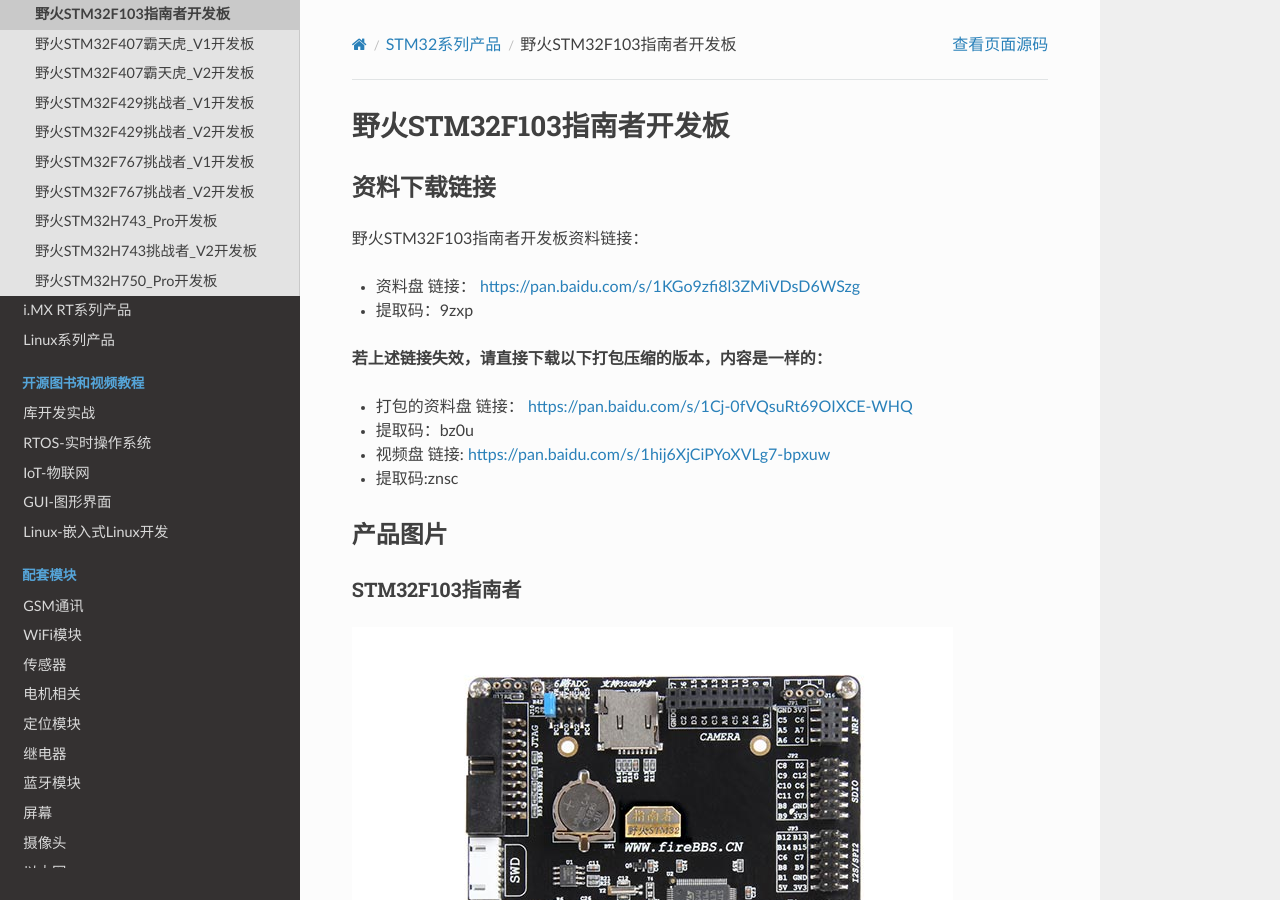
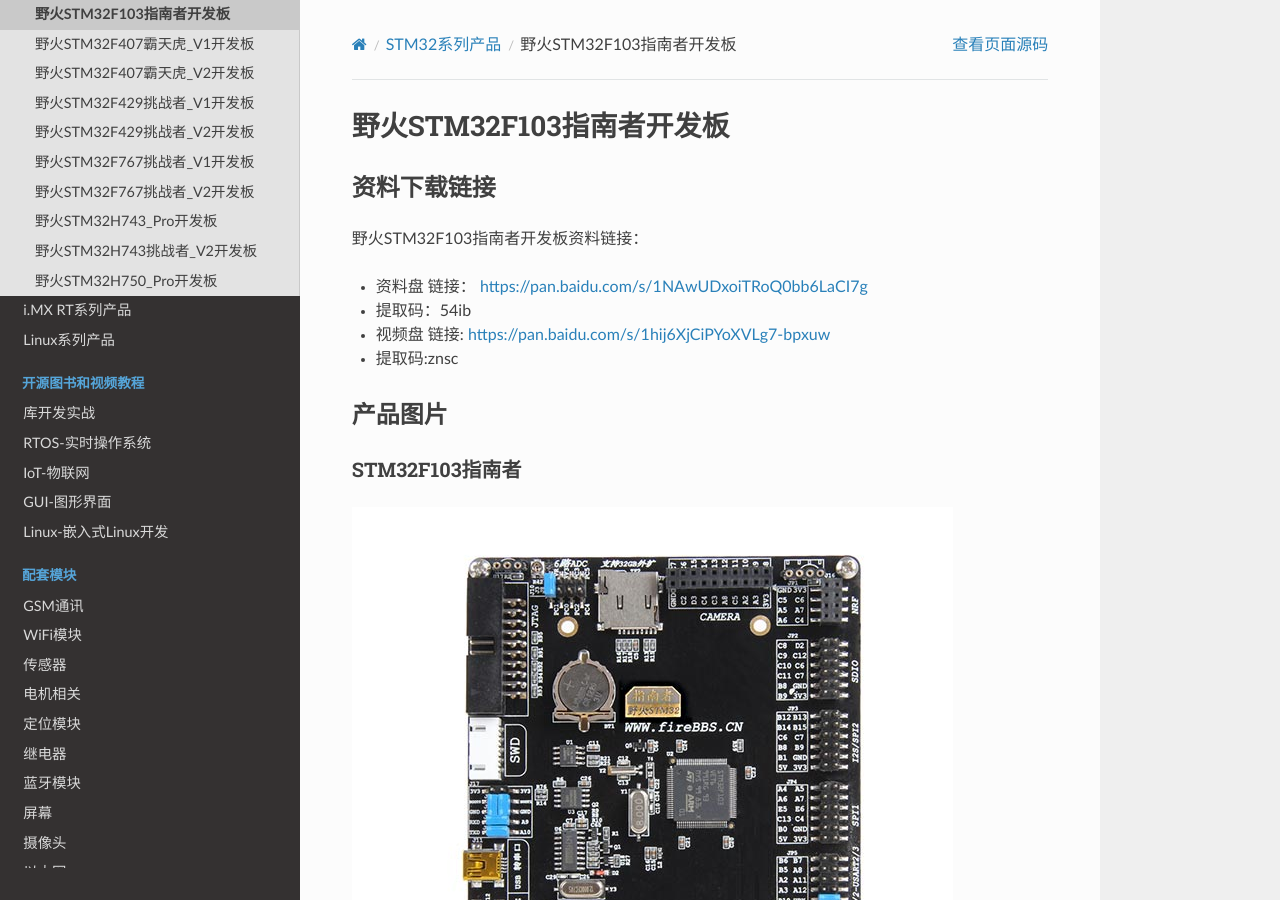
Before and after one commit to Embedfire/ebf_products, a Sphinx documentation site: the page built from documentation/stm32/ebf_stm32f103_zhinanzhe.rst, in a window 1280 px wide and 900 px high. Built offline with Sphinx 7.4.7 and the Read the Docs theme 2.0.0, drawn with Linux system fonts in a browser that asks for light colours; pages that are not in the unit, such as notebooks, are missing from menus.

Commit message:
Update ebf_stm32f103_zhinanzhe.rst

```diff
--- a/documentation/stm32/ebf_stm32f103_zhinanzhe.rst
+++ b/documentation/stm32/ebf_stm32f103_zhinanzhe.rst
@@ -8,13 +8,9 @@
 
 野火STM32F103指南者开发板资料链接：
 
--  资料盘 链接： https://pan.baidu.com/s/1KGo9zfi8l3ZMiVDsD6WSzg
--  提取码：9zxp
+-  资料盘 链接： https://pan.baidu.com/s/1NAwUDxoiTRoQ0bb6LaCI7g
+-  提取码：54ib
 
-**若上述链接失效，请直接下载以下打包压缩的版本，内容是一样的：**
-
-- 打包的资料盘 链接： https://pan.baidu.com/s/1Cj-0fVQsuRt69OIXCE-WHQ
-- 提取码：bz0u
 
 -  视频盘 链接: https://pan.baidu.com/s/1hij6XjCiPYoXVLg7-bpxuw
 -  提取码:znsc
```
